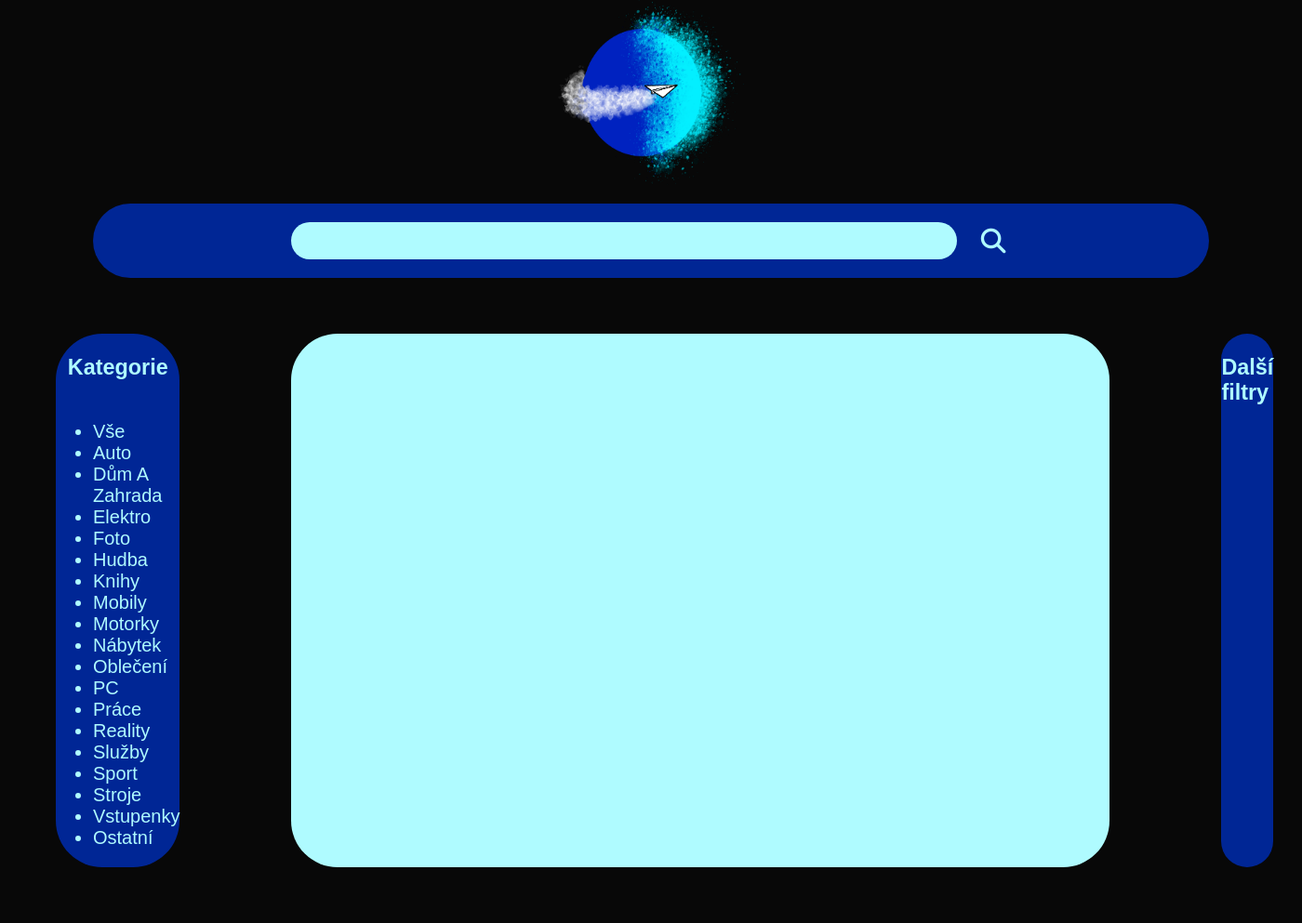
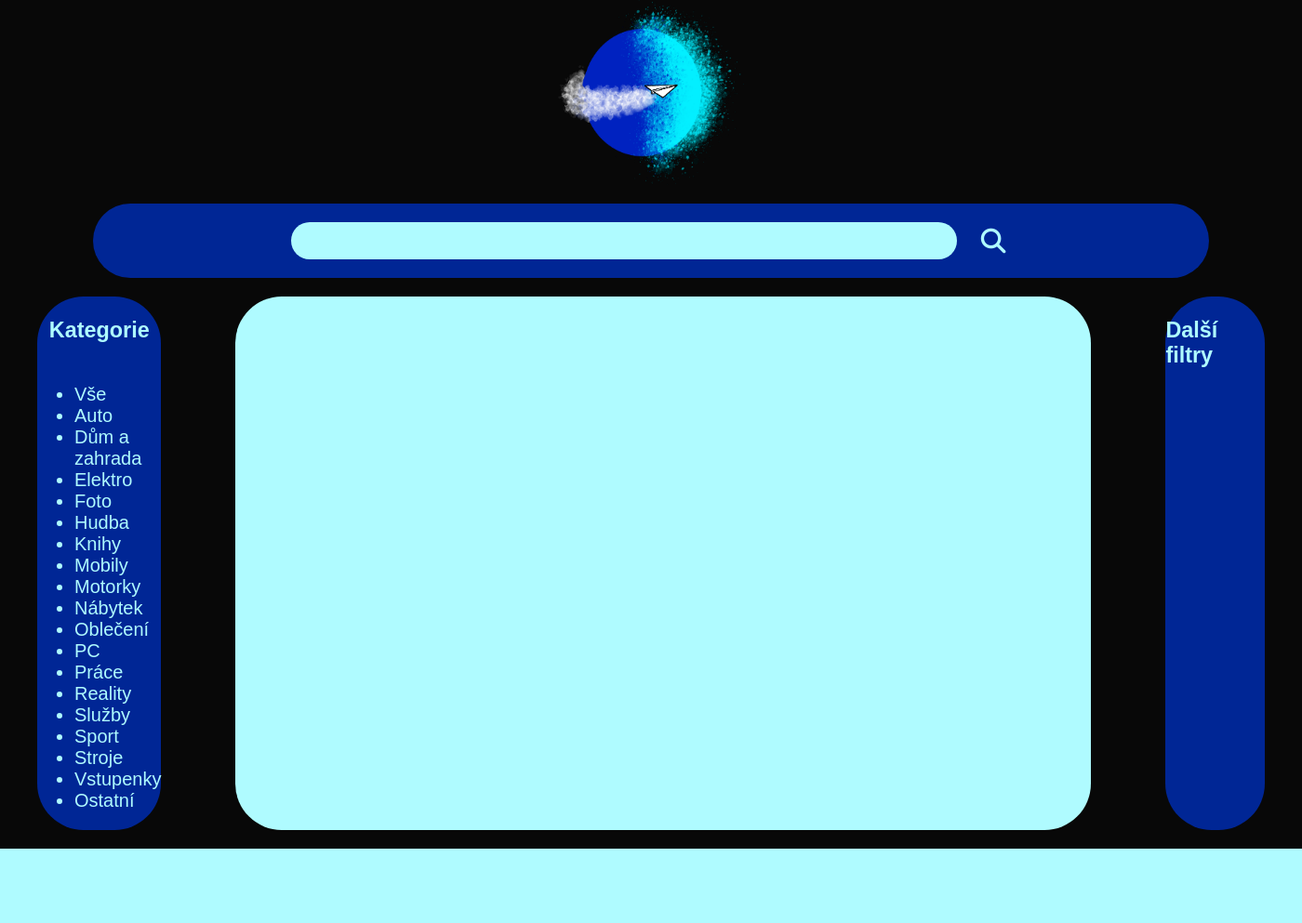
Before and after one commit to DrakulaD3a/SkyBuy, a PHP site: page /index.php?sort=price in a window 1400 px wide. Shown: the part 21-1014 px from the top of the page at 93% size. After the commit the page ends 934 px from the top, so only its background shows below. Run offline with PHP 8.4, Linux system fonts and the light colour scheme; the visitor is signed in with stand-in values (Sample User, id 1); data comes from the database, SQL or seed files in the repository; data that the repository does not hold is empty; a stand-in replaces the project's code that opens the database connection; some libraries are stand-ins or nearby versions.

Commit message:
Some small changes to css

```diff
--- a/stylesheet.css
+++ b/stylesheet.css
@@ -64,7 +64,7 @@ body {
 }
 
 #main > * {
-  margin: 3rem;
+  margin: 1rem 2rem;
   border-radius: 50px;
 }
 
@@ -79,8 +79,8 @@ body {
   align-self: center;
 }
 
-#categories li {
-  text-transform: capitalize;
+#categories li::first-letter {
+  text-transform: uppercase;
 }
 
 #categories a {
```
